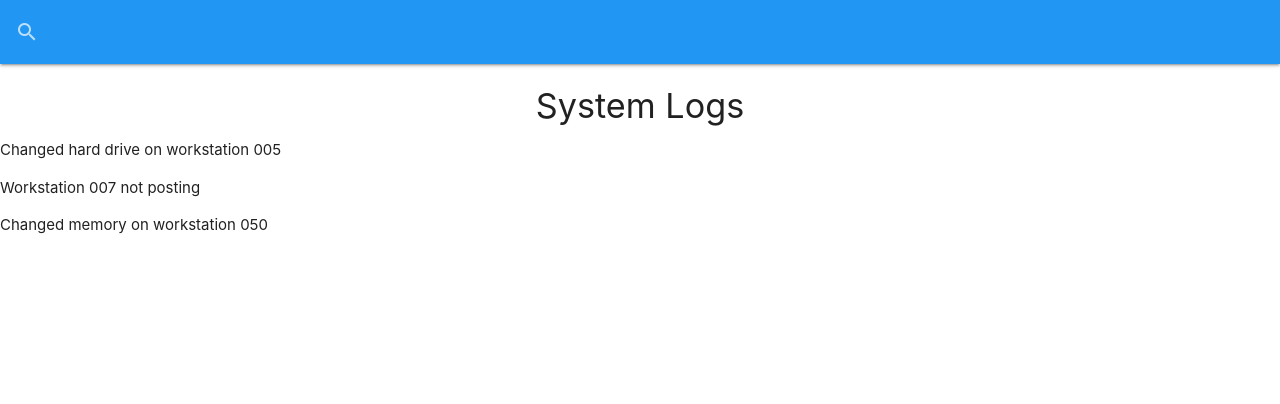
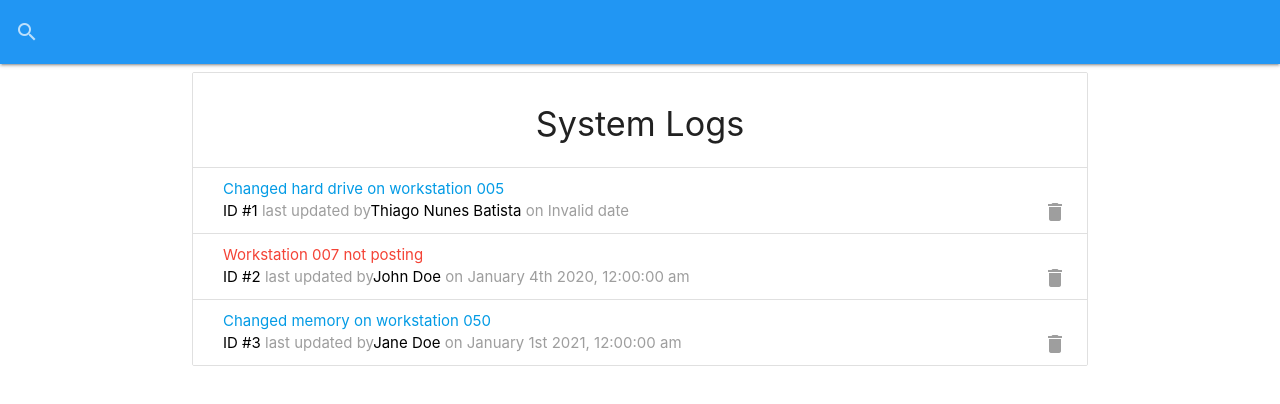
Before and after one commit to ThiagoNunesBatista-zz/it-logger, a React (Create React App) app: page / in a window 1280 px wide. Shown: the top 404 px of the page. Built offline with nearby package versions, Linux system fonts and the light colour scheme; data requests are answered from the project's data file.

Commit message:
Add preloader and LogItem

```diff
--- a/package.json
+++ b/package.json
@@ -7,8 +7,10 @@
     "@testing-library/react": "^9.5.0",
     "@testing-library/user-event": "^7.2.1",
     "materialize-css": "^1.0.0",
+    "moment": "^2.26.0",
     "react": "^16.13.1",
     "react-dom": "^16.13.1",
+    "react-moment": "^0.9.7",
     "react-scripts": "3.4.1"
   },
   "scripts": {
--- a/src/App.js
+++ b/src/App.js
@@ -14,7 +14,9 @@
   return (
     <>
       <SearchBar />
-      <Logs />
+      <div className='container'>
+        <Logs />
+      </div>
     </>
   )
 }
--- /dev/null
+++ b/src/components/layout/PreLoader.js
@@ -0,0 +1,11 @@
+import React from 'react'
+
+const PreLoader = () => {
+  return (
+    <div className='progress blue lighten-4'>
+      <div className='indeterminate blue'/>
+    </div>
+  )
+}
+
+export default PreLoader
--- a/src/components/logs/LogItem.js
+++ b/src/components/logs/LogItem.js
@@ -1,11 +1,26 @@
 import React from 'react'
+import PropTypes from 'prop-types'
+import Moment from 'react-moment'
 
 const LogItem = ({ log }) => {
   return (
-    <div>
-      <p>{log.message}</p>
-    </div>
+    <li className='collection-item'>
+      <div>
+        <a href='!#' className={`modal-trigger ${log.attention ? 'red-text' : null}`}>{log.message}</a>
+        <br />
+        <span className='grey-text'>
+          <span className='black-text'>ID #{log.id}</span> last updated by
+          <span className='black-text'>{log.tech}</span> on <Moment format='MMMM Do YYYY, h:mm:ss a'>{log.date}</Moment>
+        </span>
+
+        <a href='#!' className='secondary-content'><i className='material-icons grey-text'>delete</i></a>
+      </div>
+    </li>
   )
 }
 
+LogItem.propTypes = {
+  log: PropTypes.object.isRequired
+}
+
 export default LogItem
--- a/src/components/logs/Logs.js
+++ b/src/components/logs/Logs.js
@@ -1,6 +1,7 @@
 import React, { useEffect, useState } from 'react'
 
 import LogItem from './LogItem'
+import PreLoader from '../layout/PreLoader'
 
 const Logs = () => {
   const [logs, setLogs] = useState([])
@@ -19,11 +20,11 @@
   }, [])
 
   if (loading) {
-    return <h4>Loading</h4>
+    return <PreLoader />
   }
 
   return (
-    <ul className='collection-with-header'>
+    <ul className='collection with-header'>
       <li className='collection-header'>
         <h4 className='center'>System Logs</h4>
       </li>
```
Also changed, not shown: 1 other file (tests, documents, lock files or other folders).
